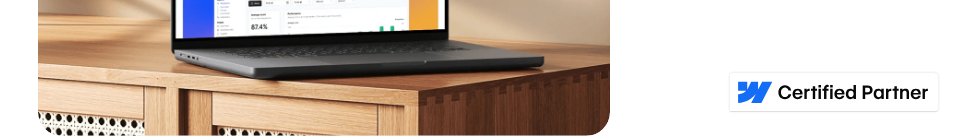
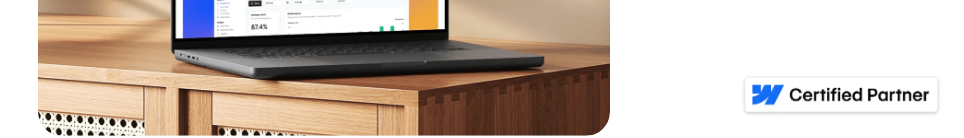
Before and after one commit to Tommyisbae/ariyibitomiwa, a React (Vite) app: page / in a window 1280 px wide. Shown: the part 662-800 px from the top of the page, without its empty margins (316-1280 px from the left). Built offline with nearby package versions, Linux system fonts and the light colour scheme.

Commit message:
fixed badge

```diff
--- a/src/App.tsx
+++ b/src/App.tsx
@@ -50,7 +50,7 @@ export default function App() {
 
   return (
     <div className="min-h-screen bg-white relative">
-      {/* Fixed Vertical Webflow Partner Badge */}
+      {/* Fixed Webflow Partner Badge */}
       <a
         href="https://experts.webflow.com/profile/ariyibi-tomiwa"
         target="_blank"
@@ -58,9 +58,9 @@ export default function App() {
         className="fixed right-4 bottom-4 md:right-6 md:bottom-6 z-50 group"
       >
         <img
-          src="/certified_partner_badge_white.svg"
+          src="/certified_partner_badge_white.avif"
           alt="Certified Webflow Partner Badge"
-          className="h-[36px] md:h-[44px] w-auto group-hover:-translate-y-1 transition-transform duration-300 transform-gpu"
+          className="h-[32px] md:h-[40px] w-auto drop-shadow-sm group-hover:-translate-y-1 transition-transform duration-300 transform-gpu"
         />
       </a>
 
```
Also changed, not shown: public/certified_partner_badge_white.avif (added).
